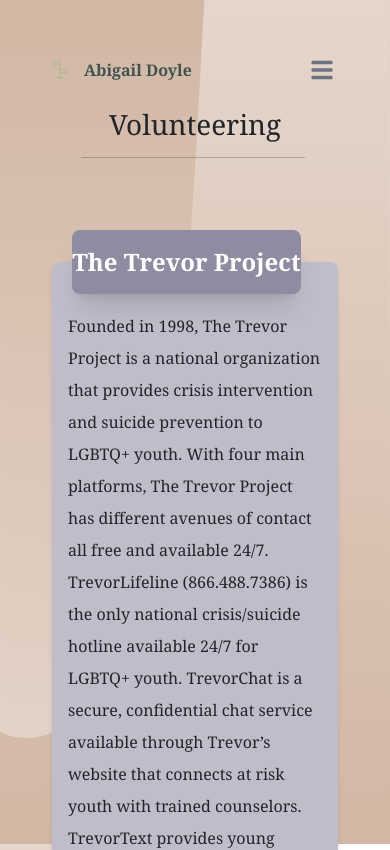
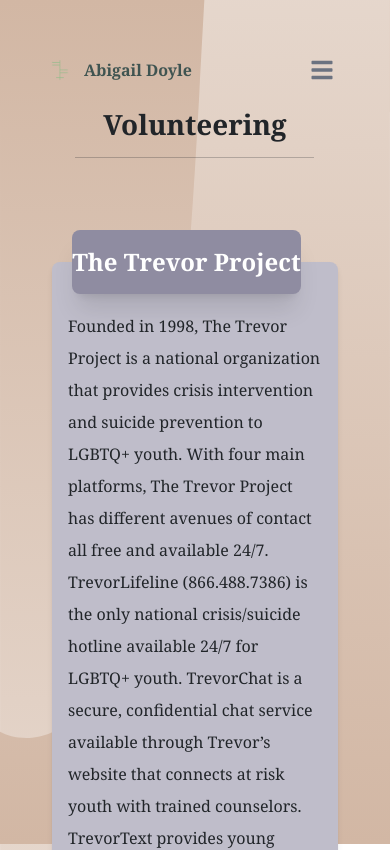
Before and after one commit to abbeydoyle/portfolio, a React (Create React App) app: page /volunteer in a window 390 px wide. Shown: the top 850 px of the page. Built offline with nearby package versions, Linux system fonts and the light colour scheme.

Commit message:
bold title

```diff
--- a/src/index.css
+++ b/src/index.css
@@ -49,6 +49,8 @@
     top: 50%;
     height: 12vw;
     margin-top: -5vw;
+    padding-left: 1rem;
+    padding-right: 1rem;
   }
 
   .header {
--- a/src/pages/Education.js
+++ b/src/pages/Education.js
@@ -48,7 +48,7 @@
       </svg>
 
       <h1
-        className="pt-2 md:mt-8 text-center md:pb-8 pb-2"
+        className="pt-2 md:mt-8 text-center font-bold md:pb-8 pb-2"
         id="otherPage"
       >
         Education
--- a/src/pages/Volunteer.js
+++ b/src/pages/Volunteer.js
@@ -47,7 +47,7 @@
       </svg>
 
       <h1
-        className="pt-2 md:mt-8 text-center md:pb-8 pb-2"
+        className="pt-2 md:mt-8 text-center font-bold md:pb-8 pb-2"
         id="otherPage"
       >
         Volunteering
```
